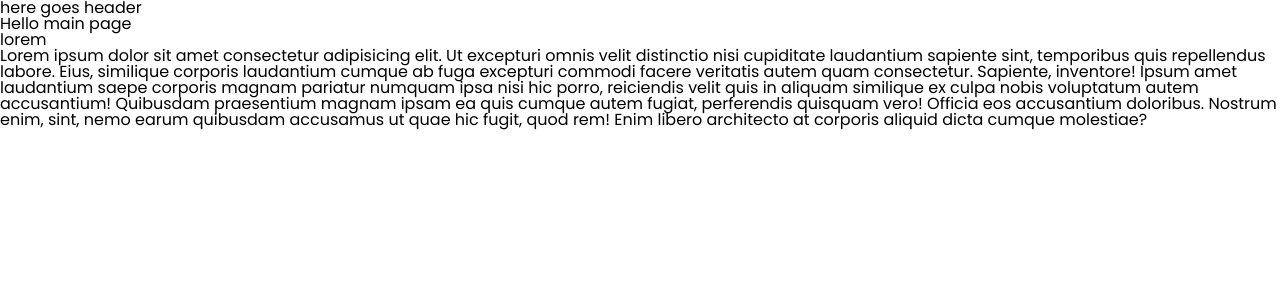
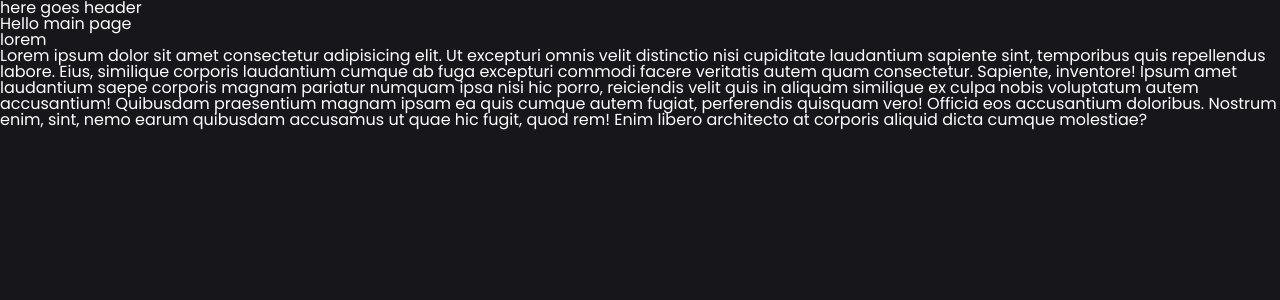
Before and after one commit to wiseman88/next-movie, a Next.js app: page / in a window 1280 px wide. Shown: the top 300 px of the page. Built offline with nearby package versions, Linux system fonts and the light colour scheme.

Commit message:
style: add body tag styles

```diff
--- a/src/app/styles/globals.scss
+++ b/src/app/styles/globals.scss
@@ -1,3 +1,5 @@
+@import './colors.scss';
+
 /* http://meyerweb.com/eric/tools/css/reset/
    v2.0 | 20110126
    License: none (public domain)
@@ -133,3 +135,8 @@ table {
   border-collapse: collapse;
   border-spacing: 0;
 }
+
+body {
+  background-color: $bg__color__primary;
+  color: $text__color__primary;
+}
```
